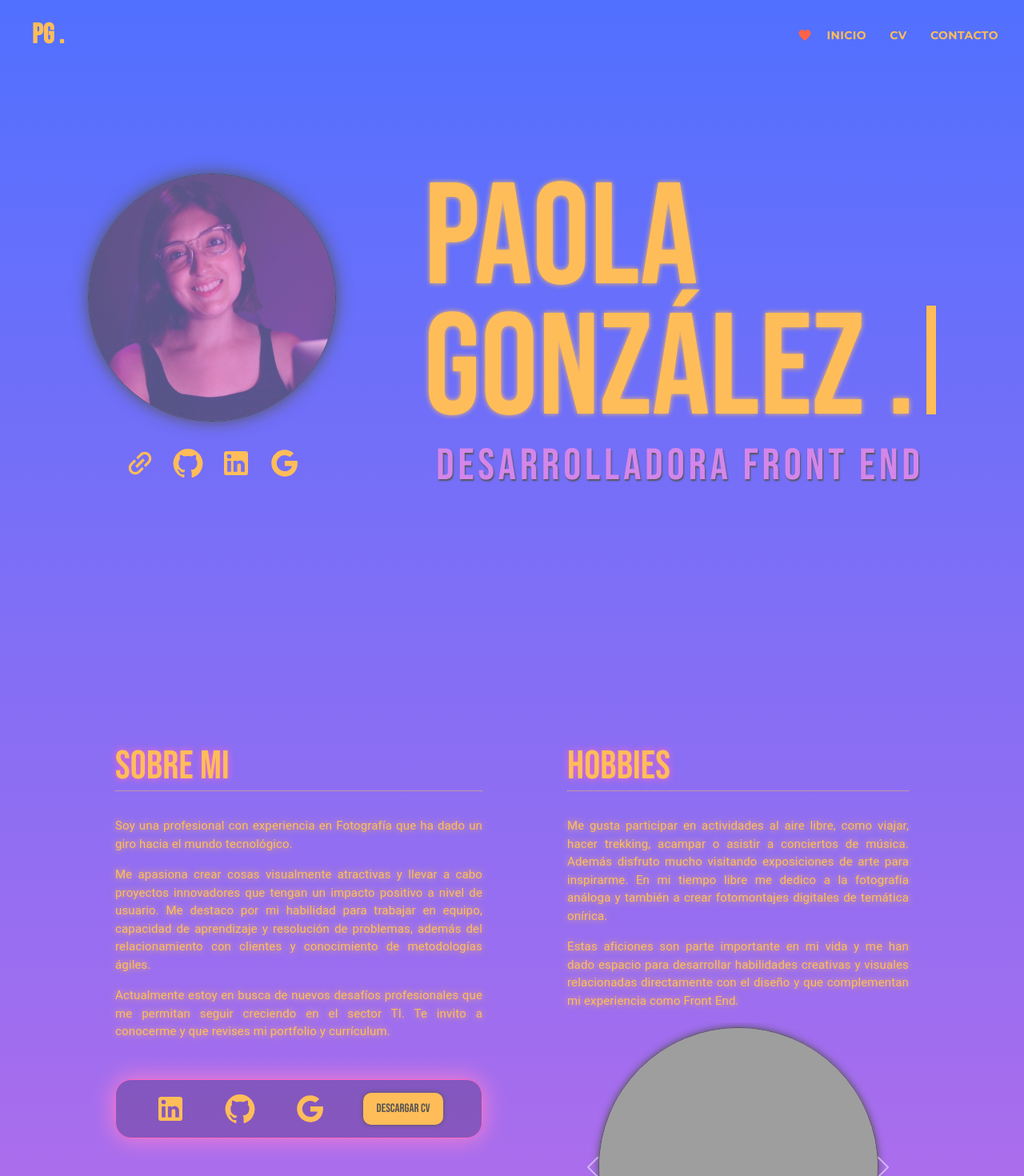
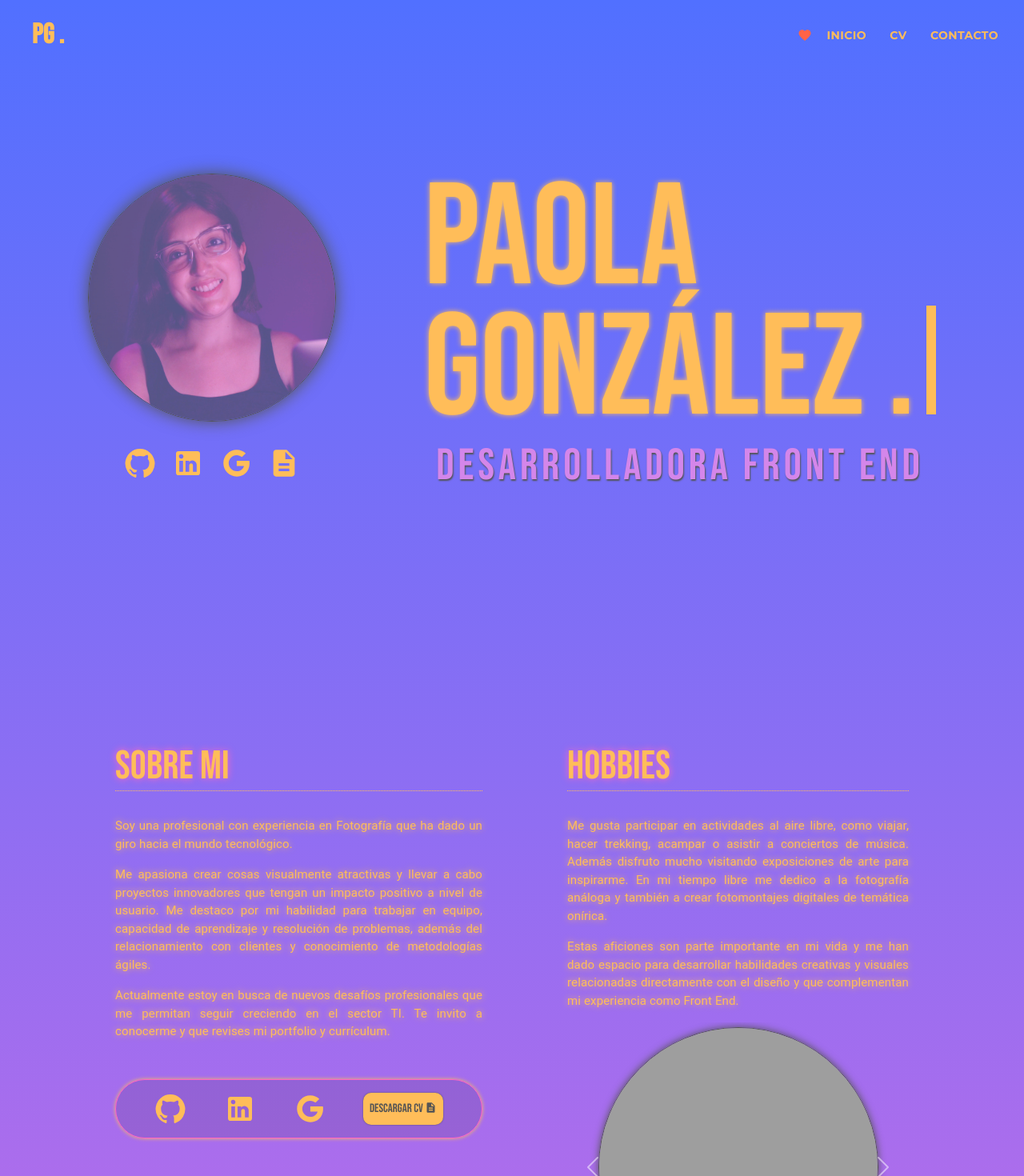
Before and after one commit to paaolaola/portfolio-paola-gonzalez, a React (Vite) app: page / in a window 1280 px wide. Shown: the top 1470 px of the page at 80% size. Built offline with nearby package versions, Linux system fonts and the light colour scheme; grey boxes are pictures that could not be loaded.

Commit message:
cv changes

```diff
--- a/src/assets/css/Cv.css
+++ b/src/assets/css/Cv.css
@@ -16,6 +16,7 @@
 .box-cv {
     display: flex;
     flex-direction: column;
+    margin-bottom: 3rem;
 }
 .btn-cv {
     background-color: #ffbd59;
--- a/src/assets/css/Footer.css
+++ b/src/assets/css/Footer.css
@@ -12,28 +12,27 @@
     margin-top: 2rem;
 }
 .input-footer {
-    font-size: 14px;
+    font-size: 12px;
     font-family: "Montserrat", sans-serif;
-    background-color: transparent;
+    background-color: #ffbd59;
     border-style: none;
-    border: 2px solid #ffbd59;
+    border: 1.5px solid #ffbd59;
     border-radius: 8px;
     text-align: center;
-    width: 300px;
-    height: 40px;
-    color: #ffbd59;
-    margin: 0 5px;
-    box-shadow: 0px 0px 6px #ffbd59;
+    width: 250px;
+    height: 30px;
+    color: #5170ff;
+    margin: 0 2px;
+    /* box-shadow: 0px 0px 6px #ffbd59; */
 }
 .btn-footer {
-    background-color: transparent;
-    color: #ffbd59;
-    height: 40px;
+    background-color: #ffbd59;
+    color: #5170ff;
+    height: 30px;
     width: 50px;
-    line-height: 40px;
-    font-size: 15px;
+    line-height: 10px;
     border-radius: 10px;
-    border: 2px solid #ffbd59;
+    border: 1.5px solid #ffbd59;
     cursor: pointer;
     transition: border-color 0.3s, box-shadow 0.3s;
     text-align: center;
--- a/src/assets/css/Home.css
+++ b/src/assets/css/Home.css
@@ -121,20 +121,20 @@
     display: flex;
     justify-content: space-between;
     align-items: center;
-    background-color: rgba(0, 0, 0, 0.2);
     cursor: pointer;
     width: 100%;
     margin: 3rem 0 1rem 0;
     padding: 1rem 3rem;
-    border-radius: 20px;
-    border: 1px solid #ff66c4;
-    box-shadow: 0px 0px 30px #fd81ce;
+    border-radius: 50px;
+    border: 0.5px solid #ff66c4;
+    box-shadow: 0px 0px 5px #ffbd59;
     transition: border-color 0.3s, box-shadow 0.3s;
+    background-color: rgba(0, 0, 0, 0.1);
 }
 
 .btn-links:hover {
     border-color: #ffbd59;
-    box-shadow: 0px 0px 8px #ffbd59;
+    box-shadow: 0px 0px 15px #ffbd59;
 }
 
 .section-btn-cv {
@@ -148,7 +148,7 @@
     border-radius: 10px;
     border-style: none;
     cursor: pointer;
-    box-shadow: 0px 0px 5px #545454;
+    box-shadow: 0px 0px 2px #545454;
     transition: border-color 0.3s, box-shadow 0.3s;
     text-align: center;
 }
@@ -168,9 +168,9 @@
 
 /*seccion skills*/
 .box-stack {
+    /* background-color: rgba(0, 0, 0, 0.15); */
     display: flex;
     flex-direction: column;
-    /* background-color: rgba(0, 0, 0, 0.15); */
     border-radius: 30px;
     width: 100%;
     margin: 1rem;
@@ -231,7 +231,6 @@
     border-radius: 8px;
     background-color: #ffbd59;
     color: #545454;
-
     height: 25px;
     width: 60px;
     cursor: pointer;
@@ -314,9 +313,9 @@
 }
 
 .box {
+    /*agregar background-color:*/
+    display: flex;
     width: 100%;
-    display: flex;
-    flex-direction: column;
 }
 
 .box-content-projects {
--- a/src/assets/css/NotFound.css
+++ b/src/assets/css/NotFound.css
@@ -25,10 +25,13 @@
     border-style: none;
     border: 1px solid #ffbd59;
     border-radius: 10px;
-    margin: 2rem;
     padding: 0.5rem;
     text-shadow: 0px 0px 6px #ffbd59;
     text-align: center;
+    transition: border-color 0.3s, box-shadow 0.3s;
+}
+.btn-404:hover {
+    box-shadow: 0px 0px 8px #ffbd59;
 }
 
 /*RESPONSIVE*/
--- a/src/assets/css/Proyectos.css
+++ b/src/assets/css/Proyectos.css
@@ -18,12 +18,12 @@
     margin: 5px;
 }
 .box-proyects {
-    background-color: rgba(0, 0, 0, 0.15);
+    /* background-color: rgba(0, 0, 0, 0.15); */
     border-radius: 30px;
     text-align: justify;
-    margin: 1rem 6rem;
+    margin: 1rem 6rem 3rem 6rem;
     min-height: calc(100vh - 6rem); /* Establecer una altura mínima relativa a la altura de la ventana del navegador */
-    padding: 3rem;
+    padding: 3rem 3rem 1rem 3rem;
 }
 .projects-text {
     font-size: 15px;
@@ -74,7 +74,7 @@
     border-radius: 10px;
     border-style: none;
     cursor: pointer;
-    box-shadow: 0px 0px 5px #545454;
+    box-shadow: 0px 0px 2px #545454;
     transition: border-color 0.3s, box-shadow 0.3s;
     text-align: center;
     margin: 0 10px 1rem 0;
@@ -82,7 +82,7 @@
 
 .btn-home {
     text-align: center;
-    margin-top: 2rem;
+    margin: 3rem 0 5rem 0;
 }
 
 /*RESPONSIVE*/
--- a/src/components/Footer.jsx
+++ b/src/components/Footer.jsx
@@ -30,10 +30,10 @@ const Footer = () => {
 
                 <div>
                     <button className="btn-footer" onClick={handleCopy}>
-                        <ContentCopyIcon />
+                        <ContentCopyIcon sx={{ fontSize: 20 }} />
                     </button>
                     <button className="btn-footer" onClick={handleEmailBtn}>
-                        <SendIcon />
+                        <SendIcon sx={{ fontSize: 20 }} />
                     </button>
                 </div>
             </div>
--- a/src/components/Home.jsx
+++ b/src/components/Home.jsx
@@ -1,7 +1,7 @@
 import { useState, useContext } from "react";
 import { ProjectContext } from "../context/ProjectContext";
 import { useNavigate } from "react-router-dom";
-import InsertLinkIcon from "@mui/icons-material/InsertLink";
+import DescriptionIcon from "@mui/icons-material/Description";
 import LinkedInIcon from "@mui/icons-material/LinkedIn";
 import GitHubIcon from "@mui/icons-material/GitHub";
 import GoogleIcon from "@mui/icons-material/Google";
@@ -44,9 +44,6 @@ const Home = () => {
                         <img className="image" src="./img/perfil/fotoperfil.jpg" alt="foto de perfil de paola"></img>{" "}
                     </div>
                     <div className="mui-links">
-                        <a href="https://paolagonzalez.netlify.app/" target="_blank" rel="noopener noreferrer">
-                            <InsertLinkIcon sx={{ fontSize: 40, color: "#ffbd59", transform: "rotate(-45deg)" }} />
-                        </a>
                         <a href="https://github.com/paaolaola" target="_blank" rel="noopener noreferrer">
                             <GitHubIcon sx={{ fontSize: 40, color: "#ffbd59" }} />
                         </a>
@@ -55,6 +52,9 @@ const Home = () => {
                         </a>
                         <a href="mailto:paolagonzalez.contacto@gmail.com" target="_blank" rel="noopener noreferrer">
                             <GoogleIcon sx={{ fontSize: 40, color: "#ffbd59" }} />
+                        </a>
+                        <a href="https://drive.google.com/file/d/1Afz8CZ1oW51xx2UedA3j_eTQ_oOzbQbH/view?usp=sharing" target="_blank" rel="noopener noreferrer">
+                            <DescriptionIcon sx={{ fontSize: 40, color: "#ffbd59" /*transform: "rotate(-45deg)"*/ }} />
                         </a>
                     </div>
                 </div>
@@ -86,12 +86,11 @@ const Home = () => {
                             </p>
 
                             <div className="btn-links">
+                                <a href="https://github.com/paaolaola" target="_blank" rel="noopener noreferrer">
+                                    <GitHubIcon sx={{ fontSize: 40, color: "#ffbd59" }} />
+                                </a>
                                 <a href="https://www.linkedin.com/in/paola-gonzalez-guzman/" target="_blank" rel="noopener noreferrer">
                                     <LinkedInIcon sx={{ fontSize: 40, color: "#ffbd59" }} />
-                                </a>
-
-                                <a href="https://github.com/paaolaola" target="_blank" rel="noopener noreferrer">
-                                    <GitHubIcon sx={{ fontSize: 40, color: "#ffbd59" }} />
                                 </a>
 
                                 <a href="mailto:paolagonzalez.contacto@gmail.com" target="_blank" rel="noopener noreferrer">
@@ -103,7 +102,9 @@ const Home = () => {
                                     target="_blank"
                                     rel="noopener noreferrer"
                                 >
-                                    <button className="section-btn-cv">Descargar CV</button>
+                                    <button className="section-btn-cv">
+                                        Descargar CV <DescriptionIcon sx={{ fontSize: 15, color: "#545454" }} />
+                                    </button>
                                 </a>
                             </div>
                         </section>
--- a/src/views/Cv.jsx
+++ b/src/views/Cv.jsx
@@ -4,7 +4,7 @@ import { Link } from "react-router-dom";
 
 const Cv = () => {
     const handleDownloadClick = () => {
-        window.open("https://drive.google.com/file/d/1sOYkdxyaOU1LWz_ug6x3ulhgoRkpyusL/view?usp=drive_link", "_blank");
+        window.open("https://drive.google.com/file/d/1fs_gD2Uq7VnXU_fM5TW-uHil1oswg4DS/view?usp=drive_link", "_blank");
     };
 
     const handleDownloadClickPdf = () => {
--- a/src/views/Proyectos.jsx
+++ b/src/views/Proyectos.jsx
@@ -3,6 +3,7 @@ import { useParams, Link } from "react-router-dom";
 import { ProjectContext } from "../context/ProjectContext";
 import "../assets/css/Proyectos.css";
 import { animateScroll as scroll } from "react-scroll";
+import Footer from "../components/Footer";
 
 const Proyectos = () => {
     const { name } = useParams();
@@ -70,6 +71,9 @@ const Proyectos = () => {
                     </Link>
                 </div>
             </div>
+            <div>
+                <Footer />
+            </div>
         </>
     );
 };
```
Also changed, not shown: public/img/cv/cv.png.
